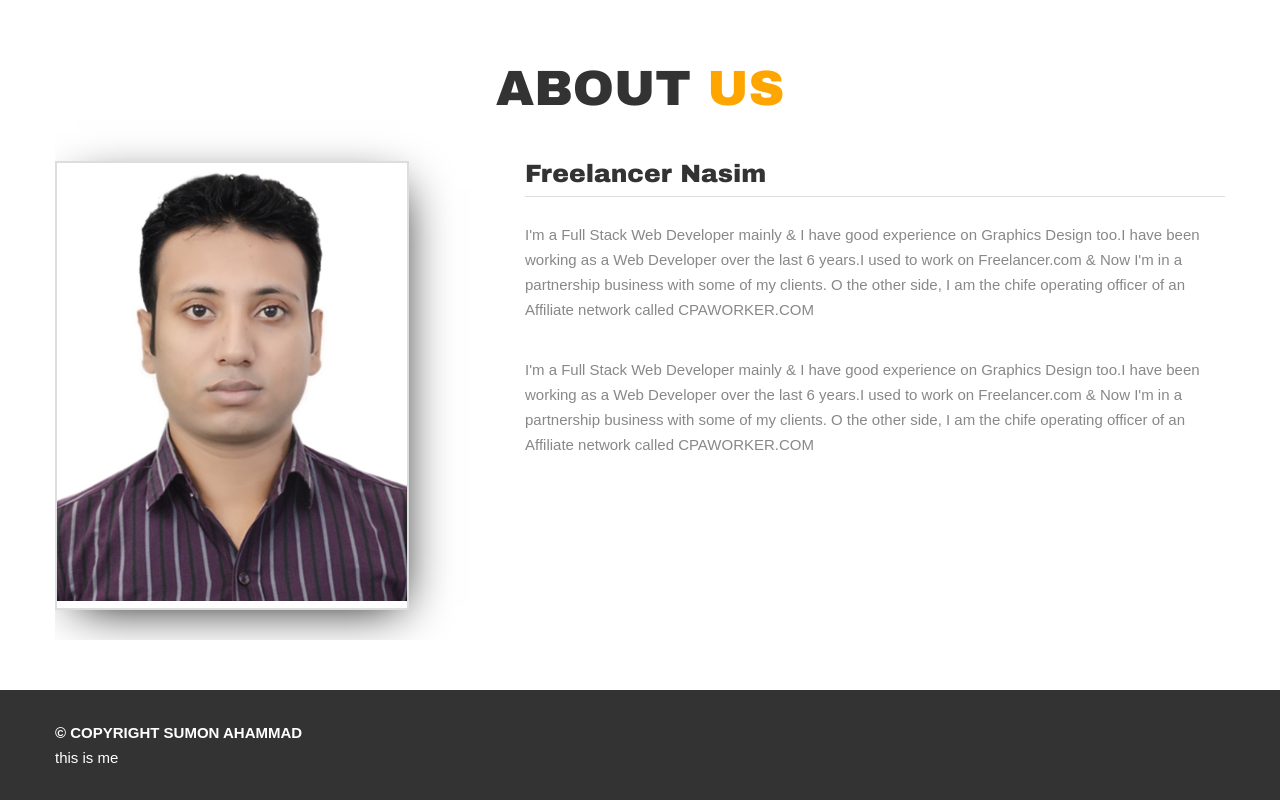
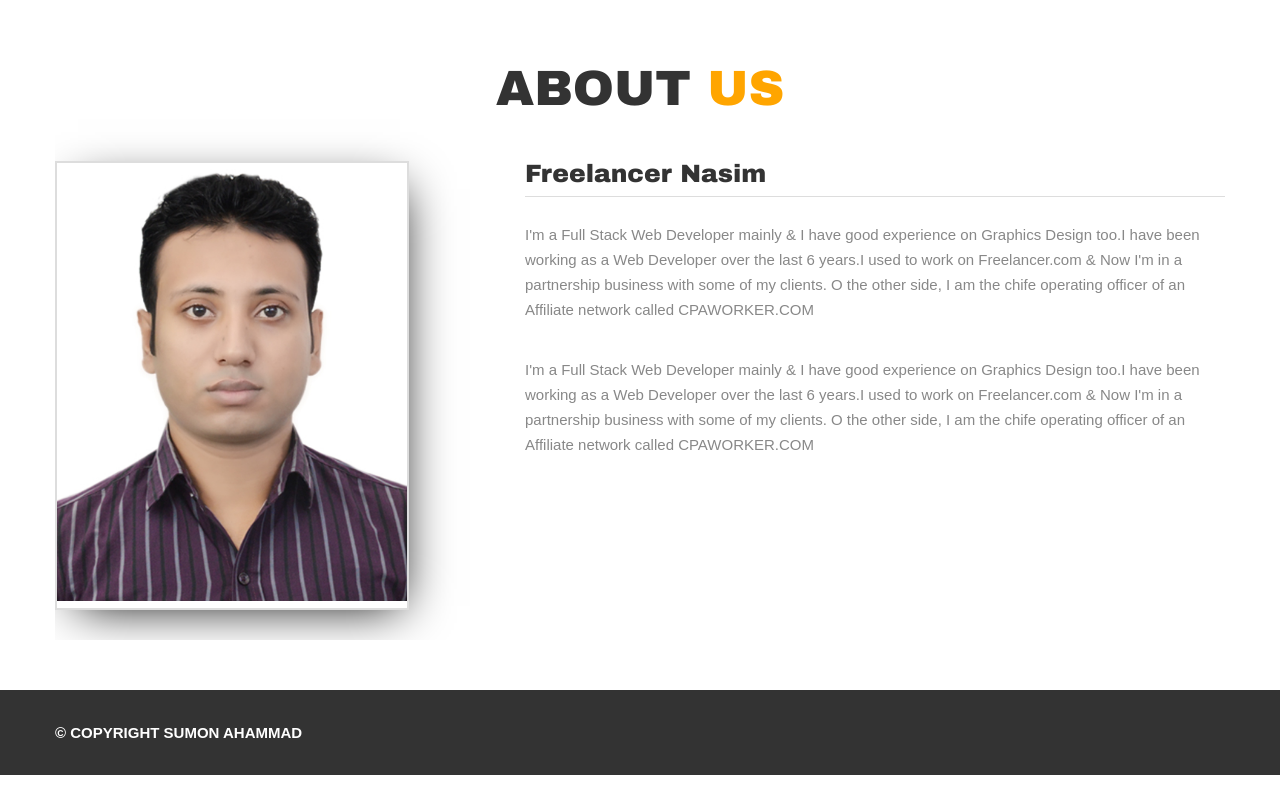
Before and after one commit to sumonami4455/block-design, a plain HTML site: page index.html in a window 1280 px wide. Shown: the part 652-1452 px from the top of the page. After the commit the page ends 1427 px from the top, so only its background shows below. Drawn offline with Linux system fonts and the light colour scheme.

Commit message:
first commit

```diff
--- a/index.html
+++ b/index.html
@@ -120,7 +120,6 @@
    <footer>
        <div class="allblocks">
            <strong>&copy; COPYRIGHT SUMON AHAMMAD</strong>
-           <p>this is me</p>
        </div>
    </footer>
 </body>
```
